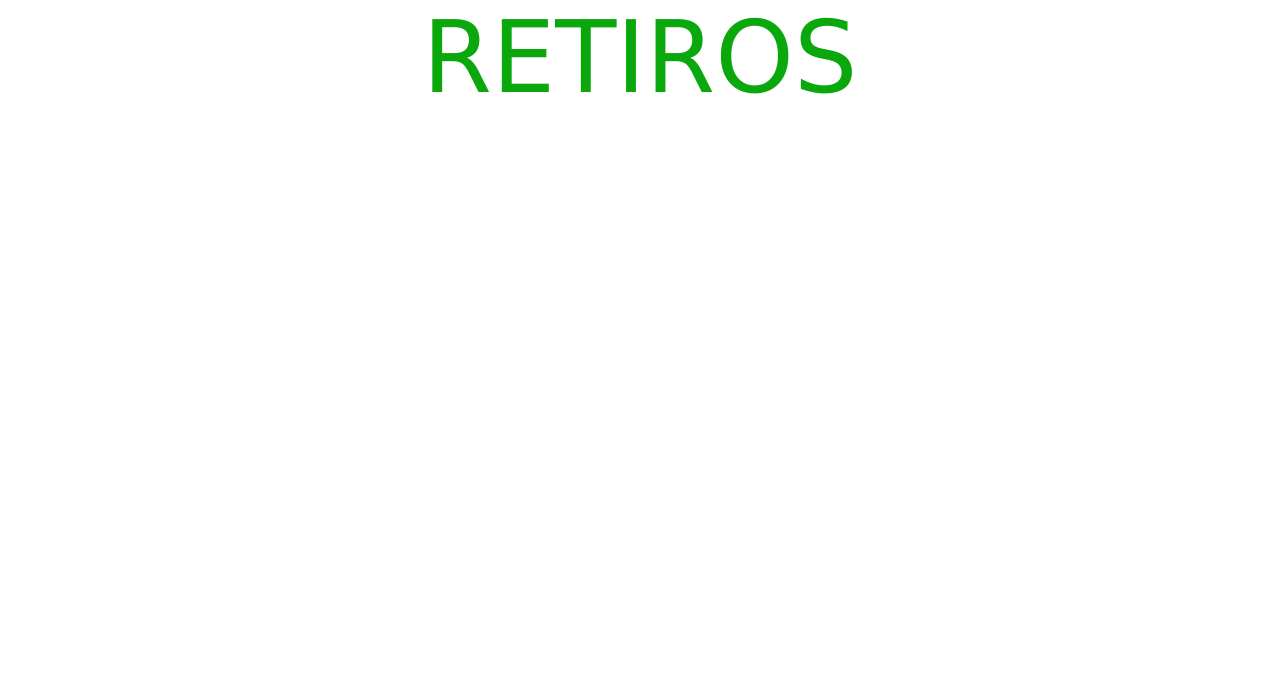
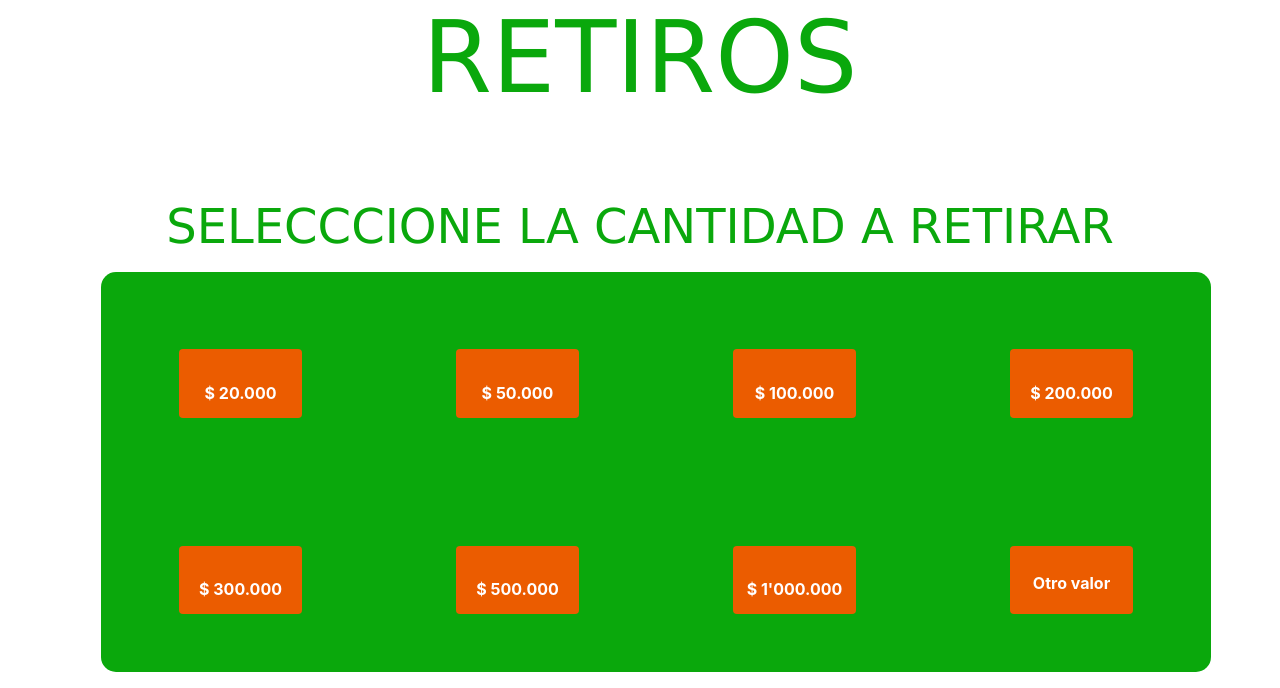
Before and after one commit to AndresFWilT/ISVALENTINA, a Flask app: template templates/retiros.html in a window 1280 px wide. Shown: the part 154-842 px from the top of the page. Before the commit the page ends 248 px from the top, so only its background shows below. Run offline with Flask 2, Linux system fonts and the light colour scheme; the template is opened without the code that fills it, so the values that code supplies are empty; some libraries are stand-ins or nearby versions.

Commit message:
Retiro añadido completo

```diff
--- a/app.py
+++ b/app.py
@@ -1,8 +1,6 @@
 # imports
-from http.client import NON_AUTHORITATIVE_INFORMATION
-from flask import Flask, render_template, request, redirect
+from flask import Flask, render_template, request
 from config import DevelopmentConfig
-from jinja2 import Environment, FileSystemLoader
 import mysql.connector
 from mysql.connector import Error
 import os
@@ -15,6 +13,7 @@ cursor = cnx.cursor()
 transactions = Transactions(cursor)
 app = Flask(__name__)
 
+## Endpoint para probar la conexion con la BD
 @app.route('/con')
 def connection():
     try:
@@ -34,20 +33,23 @@ def connection():
     except Error as ex:
         print("error durante la conexion:", ex)
 
-## app.route = endpoint o sitio a donde me redirige un boton o un ancla <a></a>
+## app.route = endpoint o sitio a donde me redirige un Form o un ancla <a></a>
 @app.route('/')
 def init():
     return index()
 
+## Endpoint inicio
 @app.route('/index')
 def index():
     return render_template('index.html')
 
+## Endpoint para vista ingresar
 @app.route('/ingresar')
 def login():
     message= ""
     return render_template('ingresar.html', message = message)
 
+##Endpoint al que se redirige despues de darle al boton para ingresar con CVV
 @app.route('/login', methods=['POST'])
 def loginUser():
     if request.method == 'POST':
@@ -83,16 +85,84 @@ def contrasena_validar():
         if (verificacion):
             print("contraseña correcta")
             message = ""
+            saldo = transactions.get_cantidad_dinero(tarjeta['id_cuenta'])
+            messageSaldo = "Estimado "+tarjeta['username']+", su saldo actual es de: "+ str(saldo[0])
             if (_tipo == "consultas"):
-                return render_template('/consultas.html',message = message)
+                return render_template('/consultas.html',message = message,messageSaldo = messageSaldo)
             elif(_tipo == "retiros"):
                 return render_template('/retiros.html',message = message)
             elif(_tipo == "transferencias"):
                 return render_template('/transferencias.html',message = message)
         message = "Contraseña incorrecta"
-        return render_template('/contraseña.html',message = message)
+        return render_template('/contraseña.html',message = message,tipo = _tipo)
+
+@app.route('/retirar',methods=['POST'])
+def retirar_por_valor():
+    # Por post se trae el valor seleccionado de los botones
+    _valor = request.form['valor']
+    saldo = transactions.get_cantidad_dinero(tarjeta['id_cuenta'])[0]
+    if(validar_saldo_retirar(int(_valor),saldo)):
+        transactions.update_retiro(tarjeta['id_cuenta'],int(_valor))
+        nuevo_saldo = transactions.get_cantidad_dinero(tarjeta['id_cuenta'])[0]
+        tiempo = transactions.crear_transaccion(int(_valor),tarjeta['id_tarjeta'],"Retiro")
+        datos_transaccion = transactions.get_id_transaccion(tiempo['hora'],tiempo['fecha'],tarjeta['id_tarjeta'],"Retiro",int(_valor))
+        message = "Retiro realizado con exito"
+        cnx.commit()
+        return render_template('/recibo.html',nuevo_saldo = nuevo_saldo,valor = _valor,message = message,transaccion = datos_transaccion,tarjeta = tarjeta)
+    else:
+        message = "No puede retirar esa cantidad de dinero actualmente"
+        return render_template('/retiros.html',message = message)
+
+@app.route('/cantidadRetiro')
+def vista_retirar_cantidad():
+    message = ''
+    return render_template('/retirarCantidad.html',message = message)
+
+@app.route('/retirarCantidadDinero',methods=['POST'])
+def retirar_valor_ingresado():
+    # Por post se trae el valor digitado ingresado por el usuario
+    _valor = request.form['valor']
+    saldo = transactions.get_cantidad_dinero(tarjeta['id_cuenta'])[0]
+    try:
+        if(validar_valor(_valor) and validar_valor_ingresado(int(_valor)) and validar_saldo_retirar(int(_valor),saldo)):
+            if(validacion_no_monedas(_valor)):
+                transactions.update_retiro(tarjeta['id_cuenta'],int(_valor))
+                nuevo_saldo = transactions.get_cantidad_dinero(tarjeta['id_cuenta'])[0]
+                tiempo = transactions.crear_transaccion(int(_valor),tarjeta['id_tarjeta'],"Retiro")
+                datos_transaccion = transactions.get_id_transaccion(tiempo['hora'],tiempo['fecha'],tarjeta['id_tarjeta'],"Retiro",int(_valor))
+                message = "Retiro realizado con exito"
+                cnx.commit()
+                return render_template('/recibo.html',nuevo_saldo = nuevo_saldo,valor = _valor,message = message,transaccion = datos_transaccion,tarjeta = tarjeta)
+            else:
+                message = "No se pueden retirar monedas"
+                return render_template('/retirarCantidad.html',message = message)
+        else:
+            message = "Valor ingresado no valido"
+            return render_template('/retirarCantidad.html',message = message)
+    except Error as e:
+        message = "Algo sucedio en retirar cantidad valor ingresado"
+        return render_template('/retirarCantidad.html',message = message)
+
+@app.route('/buscarCuenta',methods=['POST'])
+def buscar_cuenta():
+    # por post se trae el # de cuenta
+    _cuenta = request.form['cuenta']
+    if(validar_cuenta(_cuenta)):
+        tarjeta_transferencia = transactions.get_tarjetas_by_id_cuenta(int(_cuenta))
+
+        message=""
+        return render_template('/verificarCuentaTransferencia.html',message = message)
+    else:
+        message = "Valor ingresado no valido"
+        return render_template('/transferencias.html',message = message)
 
 ## Validaciones
+
+# Validacion para entero
+def validar_cuenta(texto):
+    if(len(texto)>1):
+        return False
+    return texto.isnumeric()
 
 # Validacion tarjeta CVV
 def validar_tarjeta(texto):
@@ -106,6 +176,31 @@ def validar_contraseña(texto):
         return False
     return texto.isnumeric()
 
+# Validar si saldo a retirar es mayor que saldo actual
+def validar_saldo_retirar(valor1,valor2):
+    if(valor1 > valor2):
+        return False
+    return True
+
+#validar saldo ingresado
+def validar_valor(valor):
+    if len(valor) < 5 or len(valor) > 7:
+        return False
+    return valor.isnumeric()
+
+# validar valor
+def validar_valor_ingresado(valor):
+    if valor < 20000 or valor > 2700000:
+        return False
+    return True
+
+# validacion para no entregar monedas
+def validacion_no_monedas(valor):
+    if ((valor[len(valor)-1] == '0') and (valor[len(valor)-2] == '0') and (valor[len(valor)-3] == '0')):
+        return True
+    else:
+        return False
+
 # main
 if __name__ == "__main__":
     app.config.from_object(DevelopmentConfig)
--- a/static/css/style.css
+++ b/static/css/style.css
@@ -63,7 +63,7 @@ div.rectangulo{
 
 h1.titulo2{
     padding: 65px 32px;
-    font-size: 100px;
+    font-size: 68px;
     color: white;
     text-transform: uppercase;
     text-align: center;
@@ -84,3 +84,52 @@ input.entrada{
     width: 70%;
     height: 15%;
 }
+
+div.fondo{
+    background-color: #0aa80c;
+    color: white;
+}
+
+p.texto{
+    text-align: center;
+    font-weight: bold;
+    font-size: 45px;
+}
+
+div.bloqueTransaccion{
+    margin:1rem;
+    padding:1rem;
+    height: 50%;
+    width: 100%;
+    background-color: #0aa80c;
+    border-radius: 15px;
+    text-align: center;
+    overflow:hidden;
+}
+
+button.btnRetiro{
+    text-align: center;
+    color: WHITE;
+    font-weight: bold;
+    background-color: #EB5C00;
+    height: 35%;
+    width: 50%;
+    margin: 25% 25% 25% 25%;
+    padding-top: 10%;
+}
+
+a.btnRetiro{
+    text-align: center;
+    color: WHITE;
+    font-weight: bold;
+    height: 35%;
+    width: 50%;
+    background-color: #EB5C00;
+    margin: 25% 25% 25% 25%;
+    padding-top: 10%;
+}
+
+p.pRecibo{
+    color:white;
+    font-size: 35px;
+}
--- a/templates/base.html
+++ b/templates/base.html
@@ -1,7 +1,7 @@
 {% block head %}
     <link rel="stylesheet"/>
     <meta http-equiv="X-UA-Compatible" content="IE=edge">
-    <meta name="viewport" content="width=device-width, initial-scale=1.5">
+    <meta name="viewport" content="width=device-width, initial-scale=1.0">
     <link href="https://fonts.googleapis.com/css?family=Raleway:400,300" rel='stylesheet' type='text/css'">
     <link rel="stylesheet" href="https://cdnjs.cloudflare.com/ajax/libs/twitter-bootstrap/4.3.1/css/bootstrap.min.css"/>
     <link rel="stylesheet" href="https://cdn.jsdelivr.net/npm/bootstrap-icons@1.8.1/font/bootstrap-icons.css">
--- a/templates/contraseña.html
+++ b/templates/contraseña.html
@@ -24,7 +24,7 @@
                   <input
                     style="text-align: center"
                     id="pass"
-                    type="text"
+                    type="password"
                     name="pass"
                     class="entrada"
                     placeholder="Digite su contraseña"
--- a/templates/retiros.html
+++ b/templates/retiros.html
@@ -1,11 +1,65 @@
 {% extends "base.html" %}
 {% block title %}
-    {{ super() }}
-    Index
+{{ super() }}
+Retiros
 {% endblock title %}
 {% block content %}
-    {{ super() }}
-    <h4 class="text-center title">{{message}}</h1>
+{{ super() }}
+<h4 class="text-center title">{{message}}</h1>
     <h1 class="titulo">Retiros</h1>
-    </br></br></br></br></br>
-{% endblock content%}
+    </br></br></br>
+    <h2 class="subtitulo">Selecccione la cantidad a retirar</h2>
+    <div class="container">
+        <!---->
+        <div class="bloqueTransaccion">
+            <div class="row">
+                <div class="col">
+                    <form action="/retirar" method="post">
+                        <input type="hidden" name="valor" value="20000">
+                        <button class="btn btnRetiro" type="submit">$ 20.000</button>
+                    </form>
+                </div>
+                <div class="col">
+                    <form action="/retirar" method="post">
+                        <input type="hidden" name="valor" value="50000">
+                        <button class="btn btnRetiro" type="submit">$ 50.000</button>
+                    </form>
+                </div>
+                <div class="col">
+                    <form action="/retirar" method="post">
+                        <input type="hidden" name="valor" value="100000">
+                        <button class="btn btnRetiro" type="submit">$ 100.000</button>
+                    </form>
+                </div>
+                <div class="col">
+                    <form action="/retirar" method="post">
+                        <input type="hidden" name="valor" value="200000">
+                        <button class="btn btnRetiro" type="submit">$ 200.000</button>
+                    </form>
+                </div>
+            </div>
+            <div class="row">
+                <div class="col">
+                    <form action="/retirar" method="post">
+                        <input type="hidden" name="valor" value="300000">
+                        <button class="btn btnRetiro" type="submit">$ 300.000</button>
+                    </form>
+                </div>
+                <div class="col">
+                    <form action="/retirar" method="post">
+                        <input type="hidden" name="valor" value="500000">
+                        <button class="btn btnRetiro" type="submit">$ 500.000</button>
+                    </form>
+                </div>
+                <div class="col">
+                    <form action="/retirar" method="post">
+                        <input type="hidden" name="valor" value="1000000">
+                        <button class="btn btnRetiro" type="submit">$ 1'000.000</button>
+                    </form>
+                </div>
+                <div class="col"><a href="/cantidadRetiro" class="btn btnRetiro">Otro valor</a></div>
+            </div>
+        </div>
+    </div>
+    </div>
+    {% endblock content%}
```
Also changed, not shown: Querys/select.sql (added, +21 -0 lines), templates/consultas.html (+7 -2 lines), templates/recibo.html (added, +20 -0 lines), templates/retirarCantidad.html (renamed from templates/ingresar.html, +8 -7 lines), templates/seleccionarProceso.html (+7 -1 lines), templates/transferencias.html (+11 -2 lines), transactions.py (+50 -21 lines), templates/verificarCuentaTransferencia.html (added).
